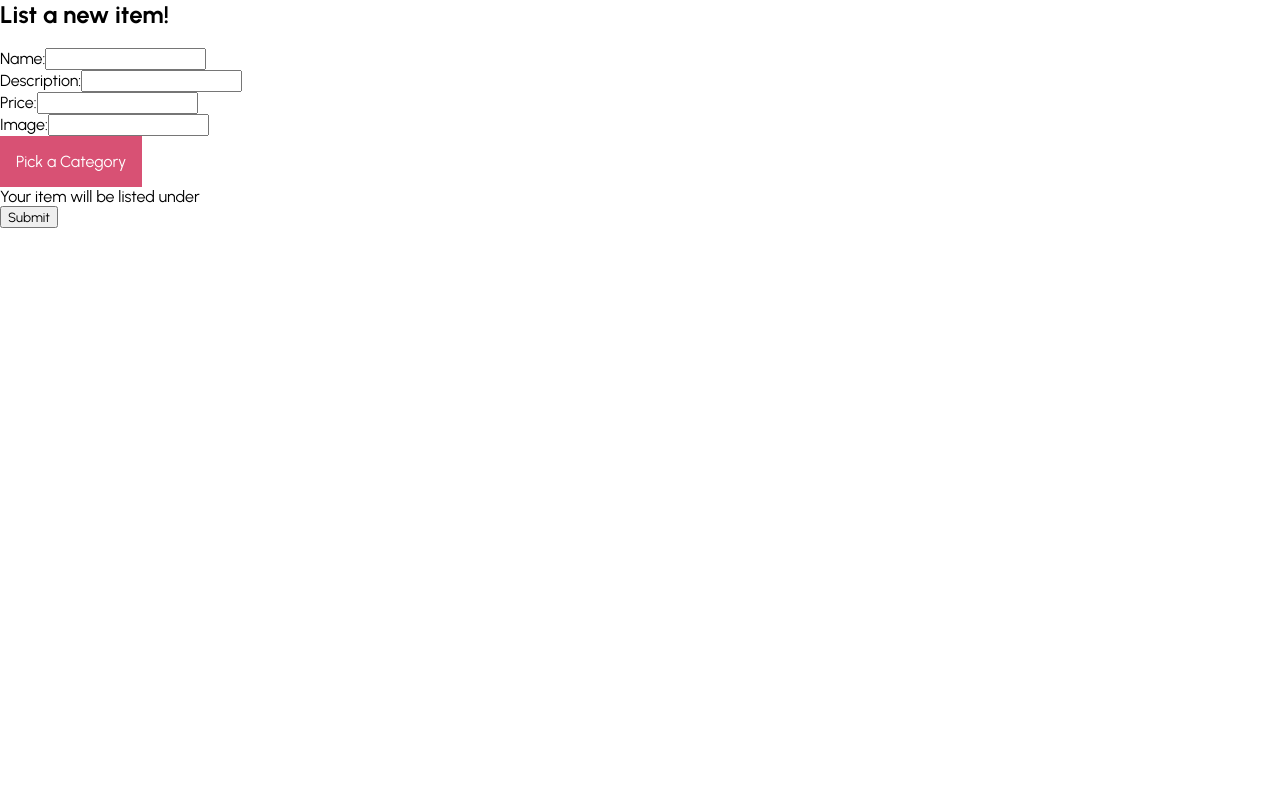
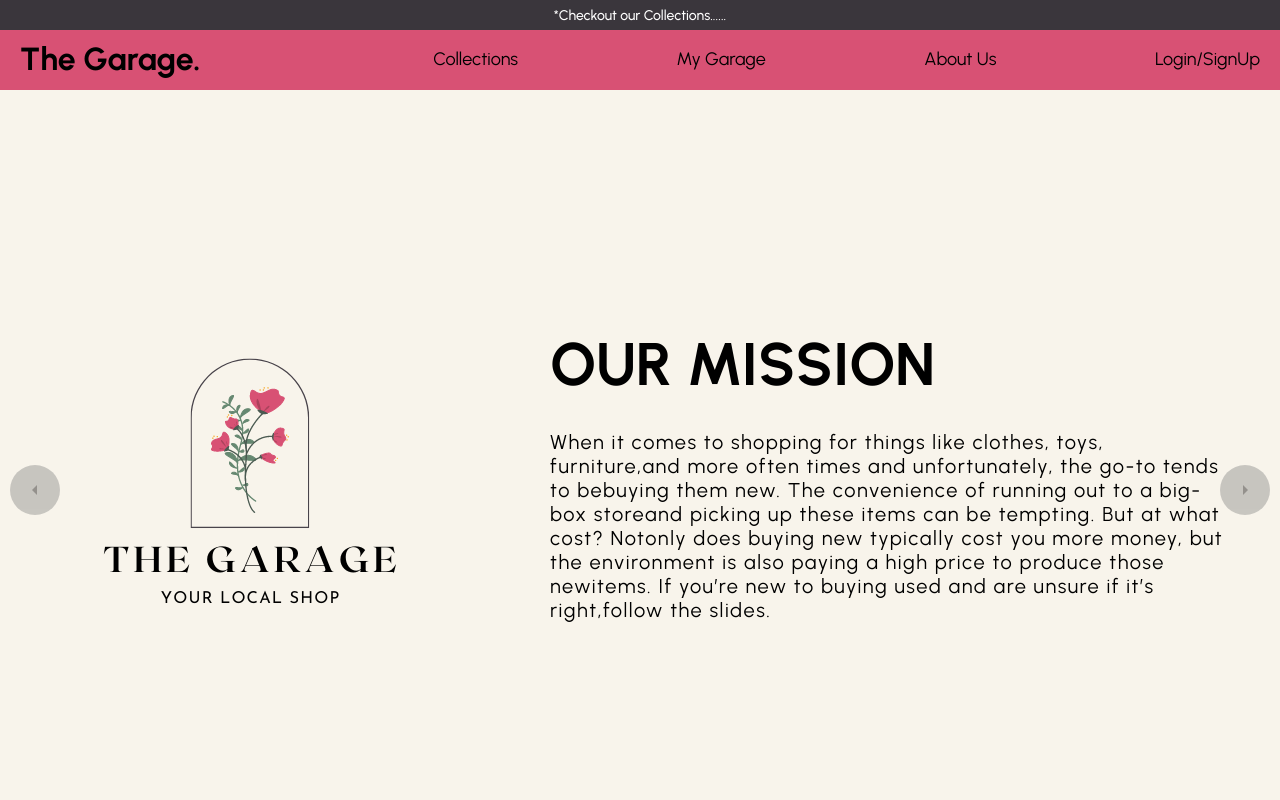
Before and after one commit to virtualgarage33333/virtual-garage, a React (Create React App) app in the folder client/: page / in a window 1280 px wide. Shown: the top 800 px of the page. Built offline with nearby package versions, Linux system fonts and the light colour scheme.

Commit message:
restored homepage

```diff
--- a/client/src/App.js
+++ b/client/src/App.js
@@ -3,17 +3,17 @@ import React
 from 'react';
 // import { useMutation } from './utils/mutations';
 
-// import Home from "./pages/Home.jsx";
+import Home from "./pages/Home.jsx";
 // import ProductList from "./pages/ProductList";
 // import Product from "./pages/Product";
 // import Cart from "./pages/Cart";
-import AddItem from "./components/AddItem";
+//import AddItem from "./components/AddItem";
 // import { BrowserRouter as Router, Route, Switch } from 'react-router-dom';
 
 
 
 const App = () => {
-  return <AddItem />;
+  return <Home />;
 };
 
 export default App;
```
